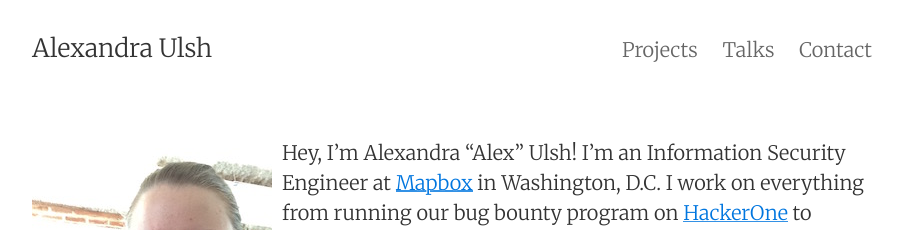
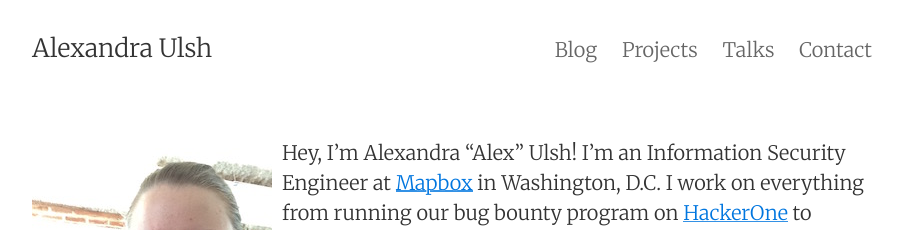
Before and after one commit to alulsh/alulsh.github.io, a Jekyll site: the page built from index.md, in a window 1280 px wide. Shown: the top 230 px of the page, without its empty margins (188-1088 px from the left). Built offline with Jekyll 4.4.1, drawn with Linux system fonts in a browser that asks for light colours.

Commit message:
Adds blog to header and configures pagination path

```diff
--- a/_config.yml
+++ b/_config.yml
@@ -7,6 +7,7 @@ baseurl:     ""
 url:         "https://www.alexandraulsh.com/"
 date_format: "%b %-d, %Y"
 header_pages:
+ - blog/index.html
  - projects.md
  - talks.md
  - contact.md
@@ -121,6 +122,7 @@ redcarpet:
   extensions: ['smart', 'tables', 'with_toc_data']
 permalink:    pretty
 paginate:     4
+paginate_path: "/blog/:num/"
 sass:
   style: compressed
 gems:
```
